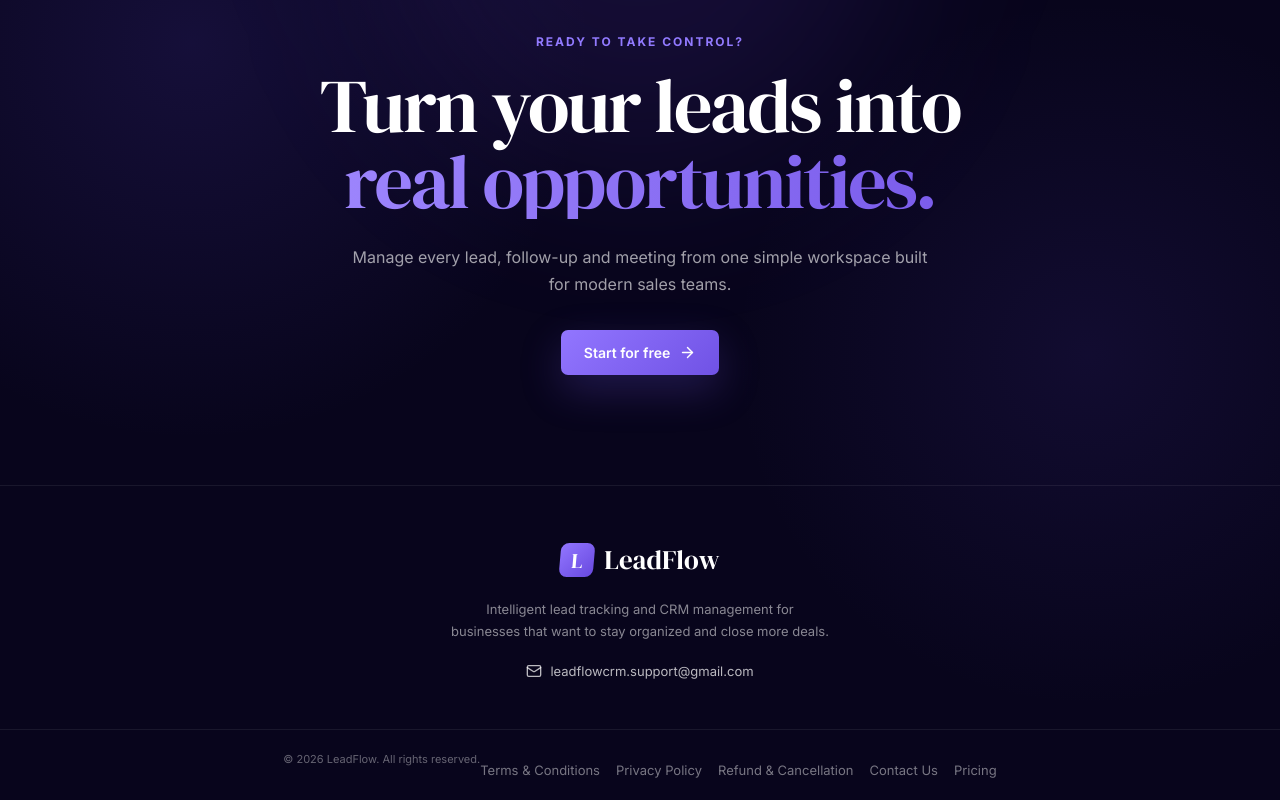
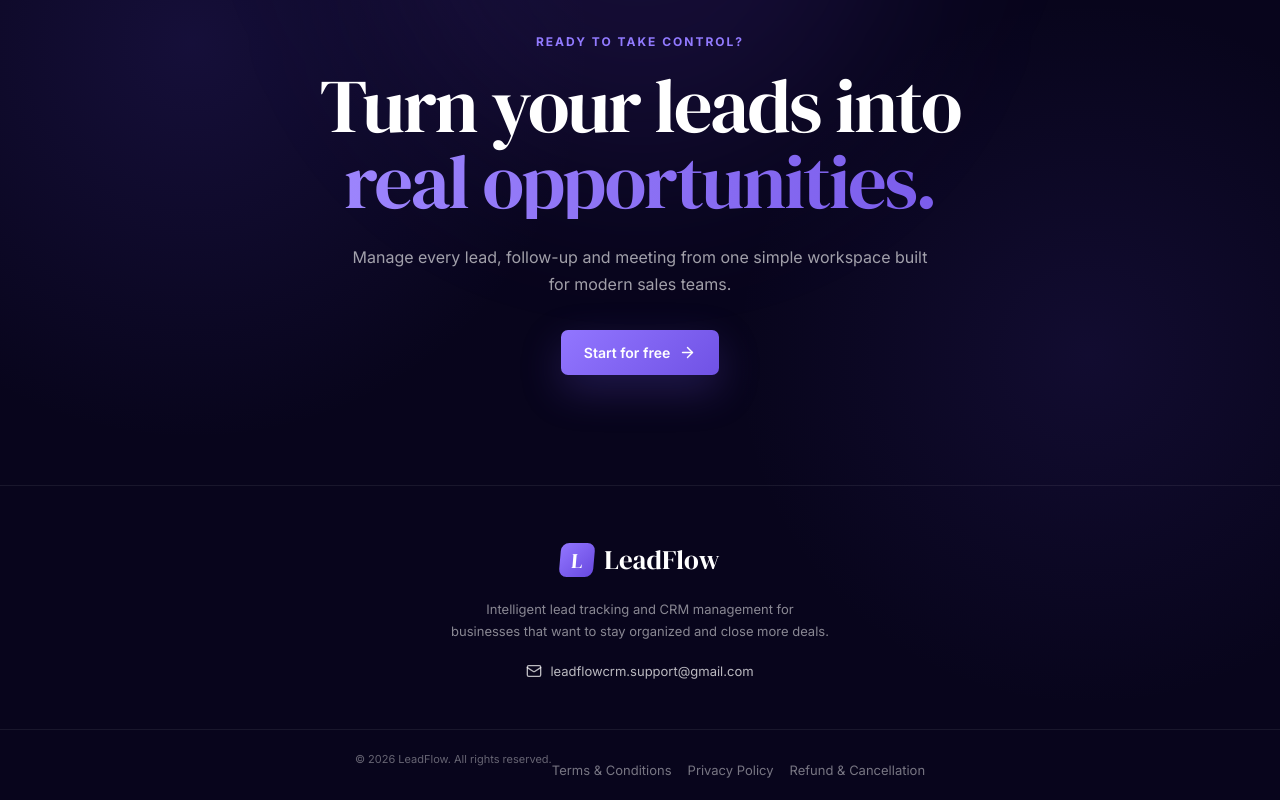
Before and after one commit to tcpitsolution/Lead-flow, a React (Vite) app in the folder frontend/: page / in a window 1280 px wide. Shown: the part 1671-2471 px from the top of the page. Built offline with nearby package versions, Linux system fonts and the light colour scheme; no server answers.

Commit message:
fix: remove Contact Us and Pricing from footer legal links

```diff
--- a/frontend/src/components/public/Footer.jsx
+++ b/frontend/src/components/public/Footer.jsx
@@ -63,8 +63,6 @@ const Footer = () => {
             <Link to="/terms">Terms &amp; Conditions</Link>
             <Link to="/privacy">Privacy Policy</Link>
             <Link to="/refund">Refund &amp; Cancellation</Link>
-            <Link to="/contact">Contact Us</Link>
-            <Link to="/pricing">Pricing</Link>
           </div>
         </div>
       </div>
```
